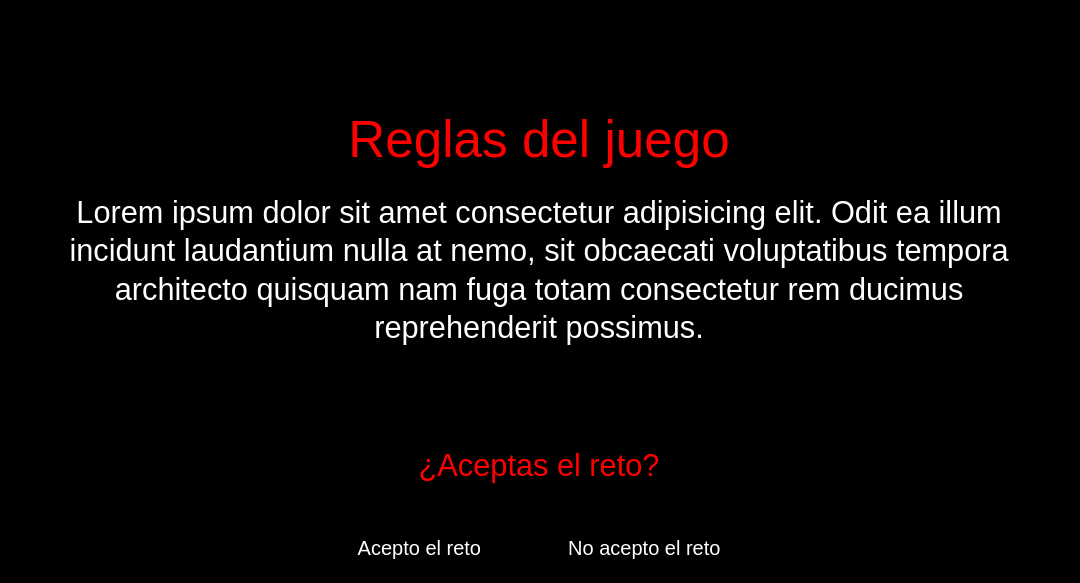
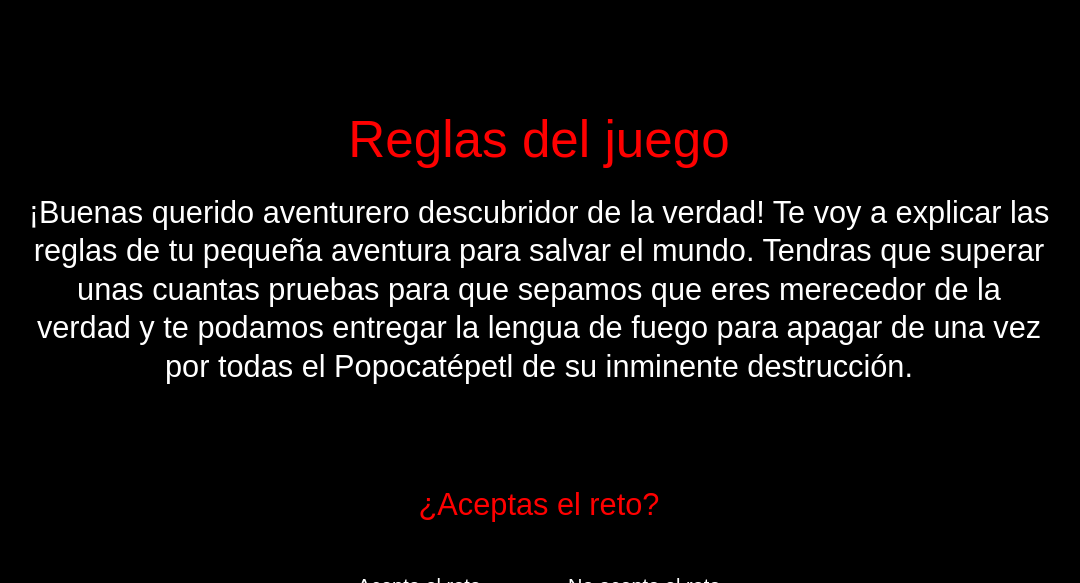
Before and after one commit to HugoAlda/El-Telefono-Rojo-HugoAlda_PolCasadesus, a PHP site: page /decision/si/reglas-juego.php in a window 1280 px wide. Shown: the part 217-800 px from the top of the page, without its empty margins (101-1181 px from the left). Run offline with PHP 8.4, Linux system fonts and the light colour scheme; some web fonts are replaced.

Commit message:
Co-authored-by: polettex <polettex@users.noreply.github.com>

```diff
--- a/decision/si/reglas-juego.php
+++ b/decision/si/reglas-juego.php
@@ -26,7 +26,7 @@
                 <h1>Reglas del juego</h1>
             </div>
 
-            <p>Lorem ipsum dolor sit amet consectetur adipisicing elit. Odit ea illum incidunt laudantium nulla at nemo, sit obcaecati voluptatibus tempora architecto quisquam nam fuga totam consectetur rem ducimus reprehenderit possimus.</p>
+            <p>¡Buenas querido aventurero descubridor de la verdad! Te voy a explicar las reglas de tu pequeña aventura para salvar el mundo. Tendras que superar unas cuantas pruebas para que sepamos que eres merecedor de la verdad y te podamos entregar la lengua de fuego para apagar de una vez por todas el Popocatépetl de su inminente destrucción.</p>
 
             <br>
 
```
